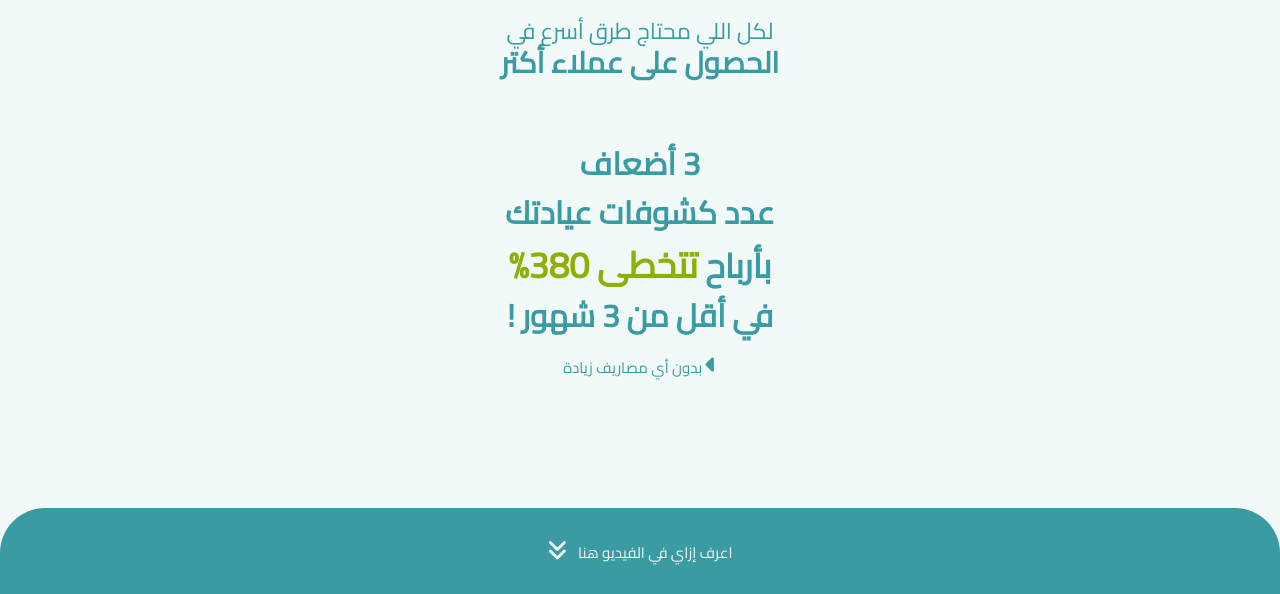
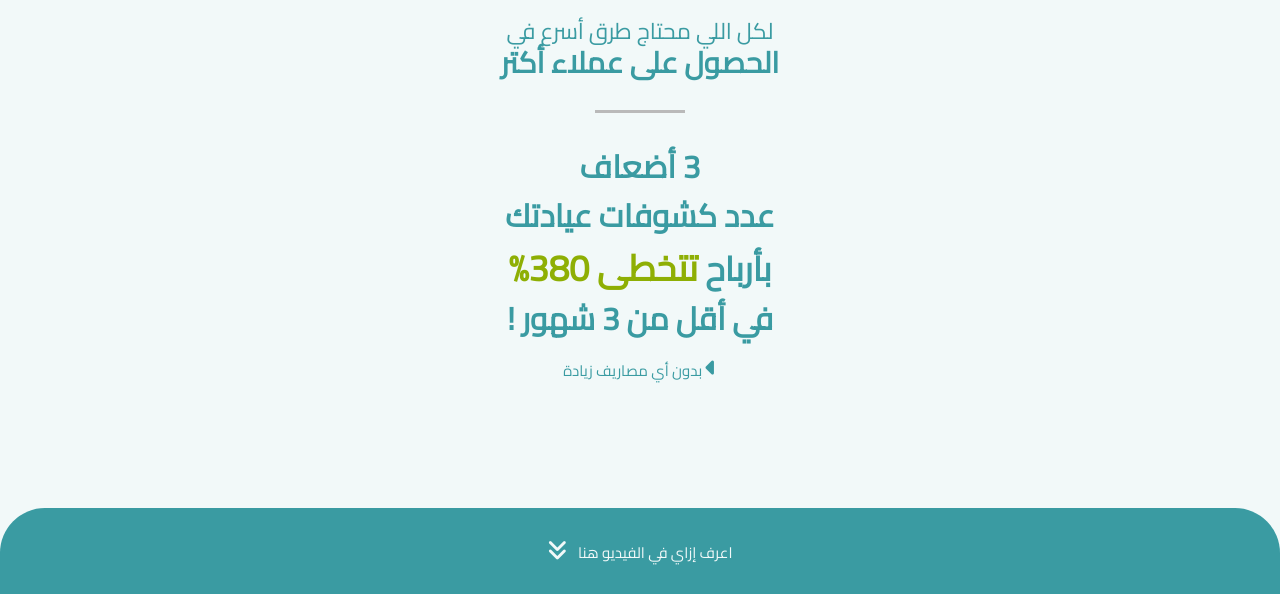
Before and after one commit to Ahmed-Elbessfy/gtyh, a website: page working/index.html in a window 1280 px wide. Shown: the part 132-726 px from the top of the page. Drawn offline with nearby package versions, Linux system fonts and the light colour scheme; files that its build step writes are made by us from their sources; grey boxes are pictures that could not be loaded; a web font is replaced by a local one.

Commit message:
set hr style

```diff
--- a/working/css/sass/components/_components.scss
+++ b/working/css/sass/components/_components.scss
@@ -1 +1,9 @@
 // here goes components does not have a separate component file
+
+hr {
+  width: 6rem;
+  height: 3px;
+  background: #bababa;
+  margin: auto;
+  border: 1px solid #bababa;
+}
```
Also changed, not shown: dist/css/style.css, 1 other file.
